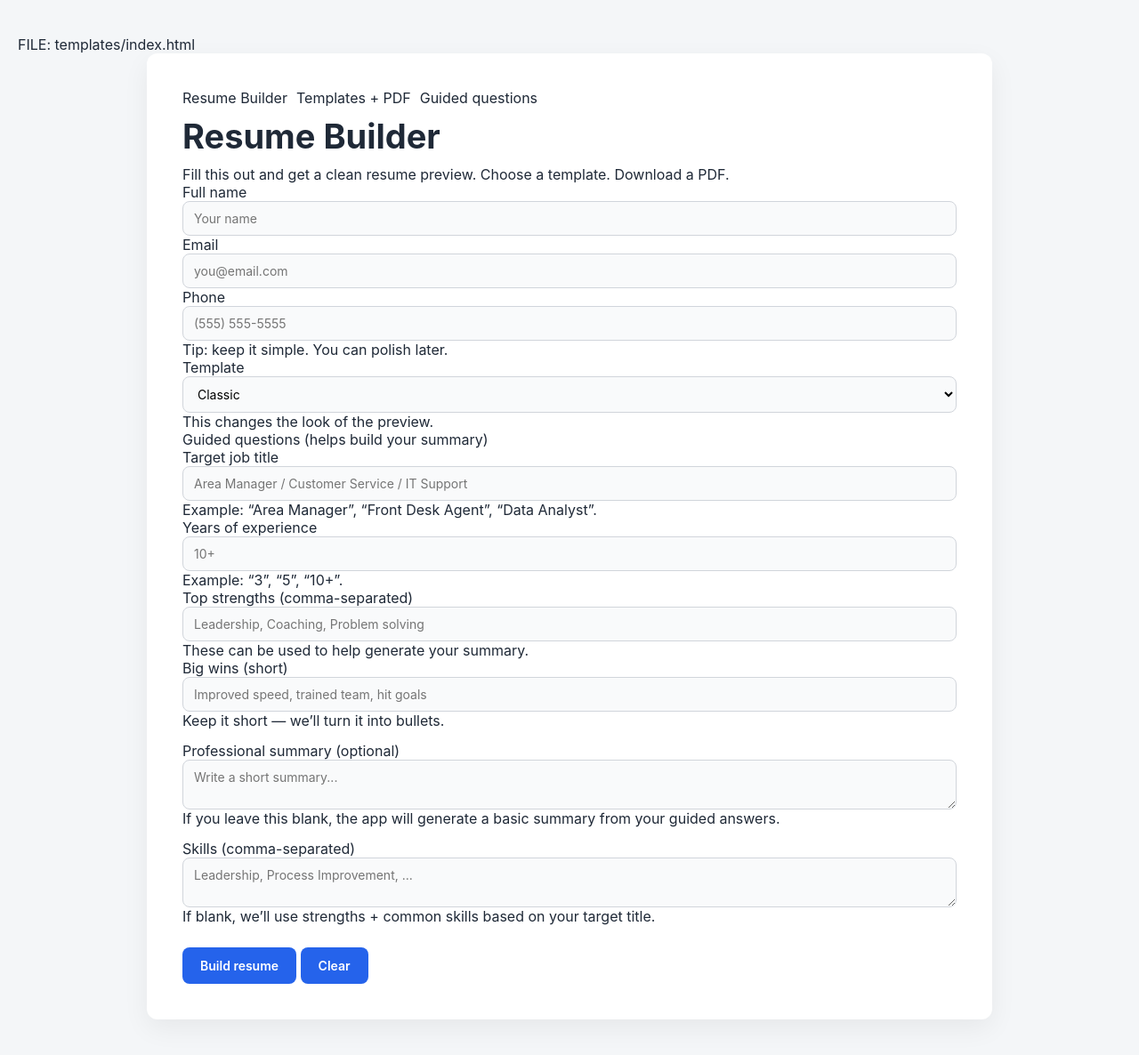
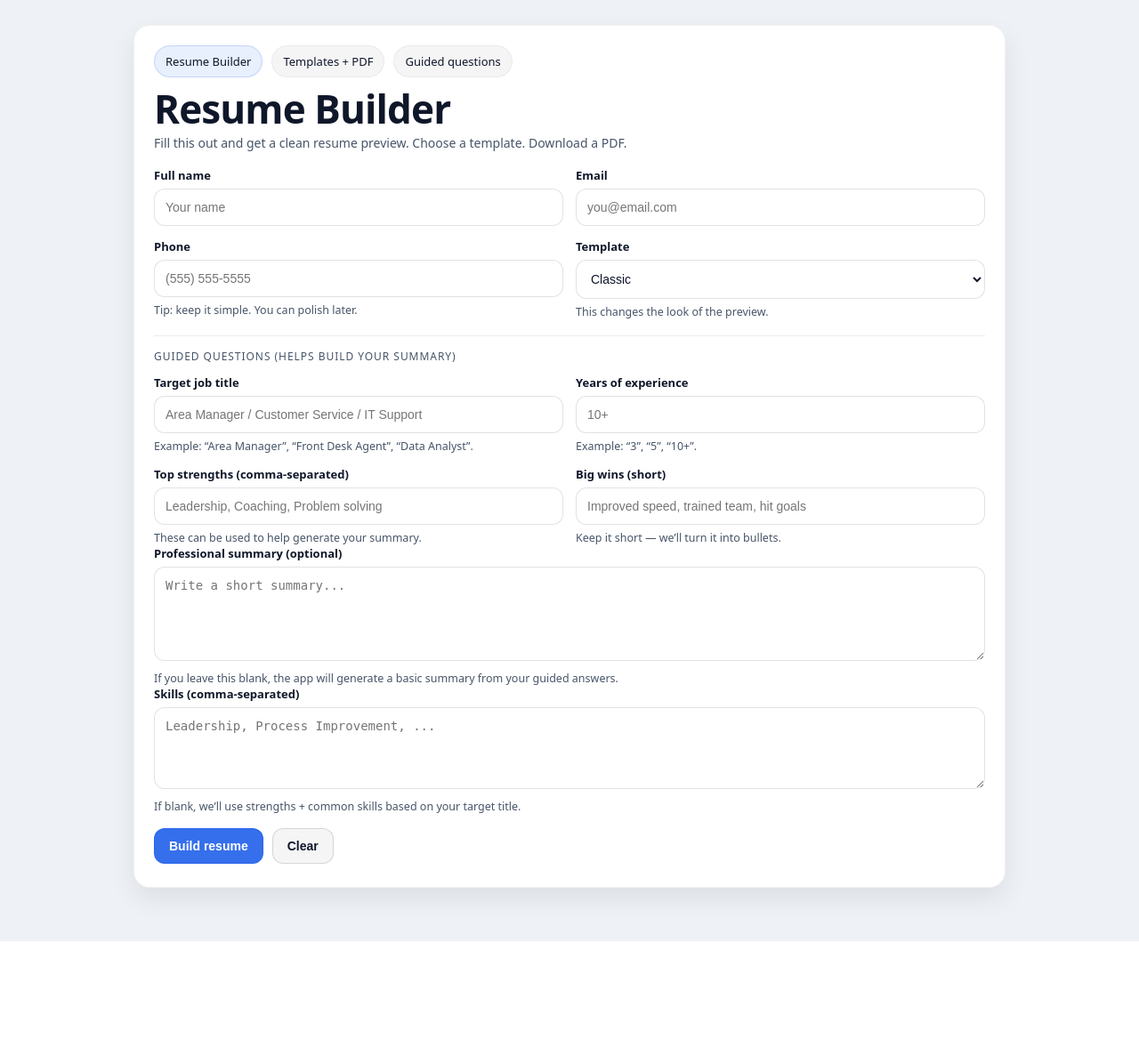
Before and after one commit to Tpupu/resume-builder, a FastAPI app: page / in a window 1280 px wide. Shown: the whole page at 89% size. After the commit the page ends 1058 px from the top, so only its background shows below. Run offline with FastAPI, Linux system fonts and the light colour scheme; parts of the project's set-up code (start-up, migrations or seed data) failed here and were passed over.

Commit message:
Polish UI: softer grey background + cleaner layout

```diff
--- a/static/styles.css
+++ b/static/styles.css
@@ -1,141 +1,164 @@
-/* Reset */
-* {
-    box-sizing: border-box;
-    margin: 0;
-    padding: 0;
-    font-family: -apple-system, BlinkMacSystemFont, "Segoe UI", Roboto, Oxygen, Ubuntu, Cantarell, "Open Sans", "Helvetica Neue", sans-serif;
+/* static/styles.css */
+:root{
+  --bg: #eef1f5;
+  --card: #ffffff;
+  --text: #0f172a;
+  --muted: #475569;
+  --border: rgba(15, 23, 42, 0.12);
+  --soft: rgba(15, 23, 42, 0.06);
+  --focus: rgba(37, 99, 235, 0.25);
+  --shadow: 0 12px 30px rgba(2, 6, 23, 0.08);
+  --radius: 18px;
 }
 
-/* Background */
-body {
-    background-color: #f4f6f8;
-    color: #1f2937;
-    padding: 40px 20px;
+*{ box-sizing: border-box; }
+html, body{ height: 100%; }
+body{
+  margin: 0;
+  font-family: ui-sans-serif, system-ui, -apple-system, Segoe UI, Roboto, Helvetica, Arial, "Apple Color Emoji", "Segoe UI Emoji";
+  color: var(--text);
+  background: var(--bg);
 }
 
-/* Main container */
-.container {
-    max-width: 950px;
-    margin: auto;
-    background: #ffffff;
-    padding: 40px;
-    border-radius: 12px;
-    box-shadow: 0 10px 30px rgba(0, 0, 0, 0.06);
+.page{
+  padding: 28px 16px 60px;
+  display: flex;
+  justify-content: center;
 }
 
-/* Header */
-h1 {
-    font-size: 38px;
-    margin-bottom: 10px;
+.card{
+  width: min(980px, 100%);
+  background: var(--card);
+  border: 1px solid var(--soft);
+  border-radius: var(--radius);
+  box-shadow: var(--shadow);
+  padding: 22px 22px 26px;
 }
 
-.subtitle {
-    color: #6b7280;
-    margin-bottom: 30px;
+.topnav{
+  display: flex;
+  gap: 10px;
+  flex-wrap: wrap;
+  margin-bottom: 12px;
 }
 
-/* Navigation */
-.nav {
-    margin-bottom: 25px;
+.pill{
+  text-decoration: none;
+  color: var(--text);
+  font-size: 13px;
+  padding: 8px 12px;
+  border-radius: 999px;
+  background: rgba(15, 23, 42, 0.04);
+  border: 1px solid rgba(15, 23, 42, 0.05);
+}
+.pill:hover{ background: rgba(15, 23, 42, 0.06); }
+.pill.active{
+  background: rgba(37, 99, 235, 0.10);
+  border-color: rgba(37, 99, 235, 0.18);
 }
 
-.nav a {
-    display: inline-block;
-    padding: 8px 16px;
-    margin-right: 10px;
-    background: #e5e7eb;
-    border-radius: 20px;
-    font-size: 14px;
-    text-decoration: none;
-    color: #374151;
-    transition: 0.2s ease;
+.hero h1{
+  margin: 6px 0 6px;
+  font-size: 44px;
+  line-height: 1.05;
+  letter-spacing: -0.02em;
+}
+.sub{
+  margin: 0 0 18px;
+  color: var(--muted);
+  font-size: 14px;
 }
 
-.nav a:hover {
-    background: #d1d5db;
+.form{
+  margin-top: 8px;
 }
 
-/* Form layout */
-.form-grid {
-    display: grid;
-    grid-template-columns: 1fr 1fr;
-    gap: 20px;
+.grid2{
+  display: grid;
+  gap: 14px;
+  grid-template-columns: 1fr;
+}
+@media (min-width: 860px){
+  .grid2{ grid-template-columns: 1fr 1fr; }
 }
 
-.full-width {
-    grid-column: 1 / -1;
+.field label{
+  display: block;
+  font-weight: 650;
+  font-size: 13px;
+  margin-bottom: 6px;
+  color: var(--text);
 }
 
-/* Inputs */
-label {
-    font-weight: 600;
-    font-size: 14px;
-    margin-bottom: 6px;
-    display: block;
+.field input,
+.field select,
+.field textarea{
+  width: 100%;
+  border: 1px solid var(--border);
+  background: rgba(255,255,255,0.92);
+  border-radius: 12px;
+  padding: 12px 12px;
+  font-size: 14px;
+  outline: none;
+  color: var(--text);
 }
 
-input,
-select,
-textarea {
-    width: 100%;
-    padding: 10px 12px;
-    border: 1px solid #d1d5db;
-    border-radius: 8px;
-    font-size: 14px;
-    background: #f9fafb;
-    transition: border 0.2s ease;
+.field textarea{
+  resize: vertical;
+  min-height: 92px;
 }
 
-input:focus,
-select:focus,
-textarea:focus {
-    outline: none;
-    border: 1px solid #2563eb;
-    background: #ffffff;
+.field input:focus,
+.field select:focus,
+.field textarea:focus{
+  box-shadow: 0 0 0 4px var(--focus);
+  border-color: rgba(37, 99, 235, 0.35);
 }
 
-/* Helper text */
-.helper {
-    font-size: 12px;
-    color: #6b7280;
-    margin-top: 4px;
+.hint{
+  margin-top: 6px;
+  font-size: 12.5px;
+  color: var(--muted);
 }
 
-/* Section titles */
-.section-title {
-    margin-top: 30px;
-    margin-bottom: 15px;
-    font-size: 16px;
-    font-weight: 700;
-    letter-spacing: 0.5px;
-    color: #374151;
+.soft-divider{
+  height: 1px;
+  background: rgba(15, 23, 42, 0.08);
+  margin: 18px 0 14px;
 }
 
-/* Button */
-button {
-    margin-top: 25px;
-    padding: 12px 20px;
-    background: #2563eb;
-    color: white;
-    border: none;
-    border-radius: 8px;
-    font-size: 14px;
-    font-weight: 600;
-    cursor: pointer;
-    transition: 0.2s ease;
+.muted-title{
+  font-size: 12px;
+  text-transform: uppercase;
+  letter-spacing: 0.08em;
+  color: var(--muted);
+  margin: 0 0 12px;
 }
 
-button:hover {
-    background: #1d4ed8;
+.actions{
+  display: flex;
+  gap: 10px;
+  margin-top: 16px;
+  flex-wrap: wrap;
 }
 
-/* Responsive */
-@media (max-width: 768px) {
-    .form-grid {
-        grid-template-columns: 1fr;
-    }
+.btn{
+  border: 1px solid rgba(15, 23, 42, 0.14);
+  background: rgba(15, 23, 42, 0.04);
+  color: var(--text);
+  padding: 11px 16px;
+  border-radius: 12px;
+  font-weight: 650;
+  cursor: pointer;
+  font-size: 14px;
+}
+.btn:hover{ background: rgba(15, 23, 42, 0.06); }
 
-    .container {
-        padding: 25px;
-    }
+.btn.primary{
+  background: rgba(37, 99, 235, 0.92);
+  color: white;
+  border-color: rgba(37, 99, 235, 0.92);
 }
+.btn.primary:hover{
+  background: rgba(37, 99, 235, 1);
+}
--- a/templates/index.html
+++ b/templates/index.html
@@ -1,45 +1,50 @@
-FILE: templates/index.html
-<!doctype html>
+<!-- templates/index.html -->
+<!DOCTYPE html>
 <html lang="en">
 <head>
-  <meta charset="utf-8"/>
-  <meta name="viewport" content="width=device-width, initial-scale=1"/>
+  <meta charset="UTF-8" />
+  <meta name="viewport" content="width=device-width, initial-scale=1.0"/>
   <title>Resume Builder</title>
-  <link rel="stylesheet" href="/static/styles.css"/>
+  <link rel="stylesheet" href="/static/styles.css">
 </head>
+
 <body>
- <div class="container">
   <div class="page">
-    <div style="display:flex; align-items:center; gap:10px; margin-bottom:10px;">
-      <div class="badge">Resume Builder</div>
-      <div class="badge">Templates + PDF</div>
-      <div class="badge">Guided questions</div>
-    </div>
+    <div class="card">
+      <nav class="topnav">
+        <a href="/" class="pill active">Resume Builder</a>
+        <a href="#templates" class="pill">Templates + PDF</a>
+        <a href="#guided" class="pill">Guided questions</a>
+      </nav>
 
-    <h1 class="h1">Resume Builder</h1>
-    <p class="sub">Fill this out and get a clean resume preview. Choose a template. Download a PDF.</p>
+      <header class="hero">
+        <h1>Resume Builder</h1>
+        <p class="sub">
+          Fill this out and get a clean resume preview. Choose a template. Download a PDF.
+        </p>
+      </header>
 
-    <div class="card">
-      <form method="post" action="/build">
-        <div class="grid grid-2">
-          <div>
-            <div class="label">Full name</div>
-            <input class="input" name="full_name" placeholder="Your name" required/>
-          </div>
-          <div>
-            <div class="label">Email</div>
-            <input class="input" type="email" name="email" placeholder="you@email.com" required/>
+      <form method="post" action="/build" class="form">
+        <div class="grid2">
+          <div class="field">
+            <label for="full_name">Full name</label>
+            <input id="full_name" name="full_name" type="text" placeholder="Your name" value="{{ default_full_name or '' }}" />
           </div>
 
-          <div>
-            <div class="label">Phone</div>
-            <input class="input" name="phone" placeholder="(555) 555-5555"/>
+          <div class="field">
+            <label for="email">Email</label>
+            <input id="email" name="email" type="email" placeholder="you@email.com" value="{{ default_email or '' }}" />
+          </div>
+
+          <div class="field">
+            <label for="phone">Phone</label>
+            <input id="phone" name="phone" type="text" placeholder="(555) 555-5555" value="{{ default_phone or '' }}" />
             <div class="hint">Tip: keep it simple. You can polish later.</div>
           </div>
 
-          <div>
-            <div class="label">Template</div>
-            <select class="select" name="template_choice">
+          <div class="field" id="templates">
+            <label for="template">Template</label>
+            <select id="template" name="template">
               <option value="classic" selected>Classic</option>
               <option value="modern">Modern</option>
               <option value="compact">Compact</option>
@@ -48,55 +53,54 @@ FILE: templates/index.html
           </div>
         </div>
 
-        <div class="hr"></div>
+        <div class="soft-divider" id="guided"></div>
 
-        <div class="kicker">Guided questions (helps build your summary)</div>
+        <div class="muted-title">Guided questions (helps build your summary)</div>
 
-        <div class="grid grid-2">
-          <div>
-            <div class="label">Target job title</div>
-            <input class="input" name="target_title" placeholder="Area Manager / Customer Service / IT Support"/>
+        <div class="grid2">
+          <div class="field">
+            <label for="target_title">Target job title</label>
+            <input id="target_title" name="target_title" type="text" placeholder="Area Manager / Customer Service / IT Support" value="{{ default_target_title or '' }}" />
             <div class="hint">Example: “Area Manager”, “Front Desk Agent”, “Data Analyst”.</div>
           </div>
 
-          <div>
-            <div class="label">Years of experience</div>
-            <input class="input" name="years_exp" placeholder="10+"/>
+          <div class="field">
+            <label for="years_experience">Years of experience</label>
+            <input id="years_experience" name="years_experience" type="text" placeholder="10+" value="{{ default_years_experience or '' }}" />
             <div class="hint">Example: “3”, “5”, “10+”.</div>
           </div>
 
-          <div>
-            <div class="label">Top strengths (comma-separated)</div>
-            <input class="input" name="strengths" placeholder="Leadership, Coaching, Problem solving"/>
+          <div class="field">
+            <label for="strengths">Top strengths (comma-separated)</label>
+            <input id="strengths" name="strengths" type="text" placeholder="Leadership, Coaching, Problem solving" value="{{ default_strengths or '' }}" />
             <div class="hint">These can be used to help generate your summary.</div>
           </div>
 
-          <div>
-            <div class="label">Big wins (short)</div>
-            <input class="input" name="wins" placeholder="Improved speed, trained team, hit goals"/>
+          <div class="field">
+            <label for="wins">Big wins (short)</label>
+            <input id="wins" name="wins" type="text" placeholder="Improved speed, trained team, hit goals" value="{{ default_wins or '' }}" />
             <div class="hint">Keep it short — we’ll turn it into bullets.</div>
           </div>
         </div>
 
-        <div style="margin-top:14px;">
-          <div class="label">Professional summary (optional)</div>
-          <textarea class="textarea" name="summary" placeholder="Write a short summary..."></textarea>
+        <div class="field">
+          <label for="summary">Professional summary (optional)</label>
+          <textarea id="summary" name="summary" rows="5" placeholder="Write a short summary...">{{ default_summary or '' }}</textarea>
           <div class="hint">If you leave this blank, the app will generate a basic summary from your guided answers.</div>
         </div>
 
-        <div style="margin-top:14px;">
-          <div class="label">Skills (comma-separated)</div>
-          <textarea class="textarea" name="skills" placeholder="Leadership, Process Improvement, ..."></textarea>
+        <div class="field">
+          <label for="skills">Skills (comma-separated)</label>
+          <textarea id="skills" name="skills" rows="3" placeholder="Leadership, Process Improvement, ...">{{ default_skills or '' }}</textarea>
           <div class="hint">If blank, we’ll use strengths + common skills based on your target title.</div>
         </div>
 
         <div class="actions">
-          <button class="btn" type="submit">Build resume</button>
-          <button class="btn secondary" type="reset">Clear</button>
+          <button class="btn primary" type="submit">Build resume</button>
+          <button class="btn" type="reset">Clear</button>
         </div>
       </form>
     </div>
   </div>
- </div>
 </body>
 </html>
```
